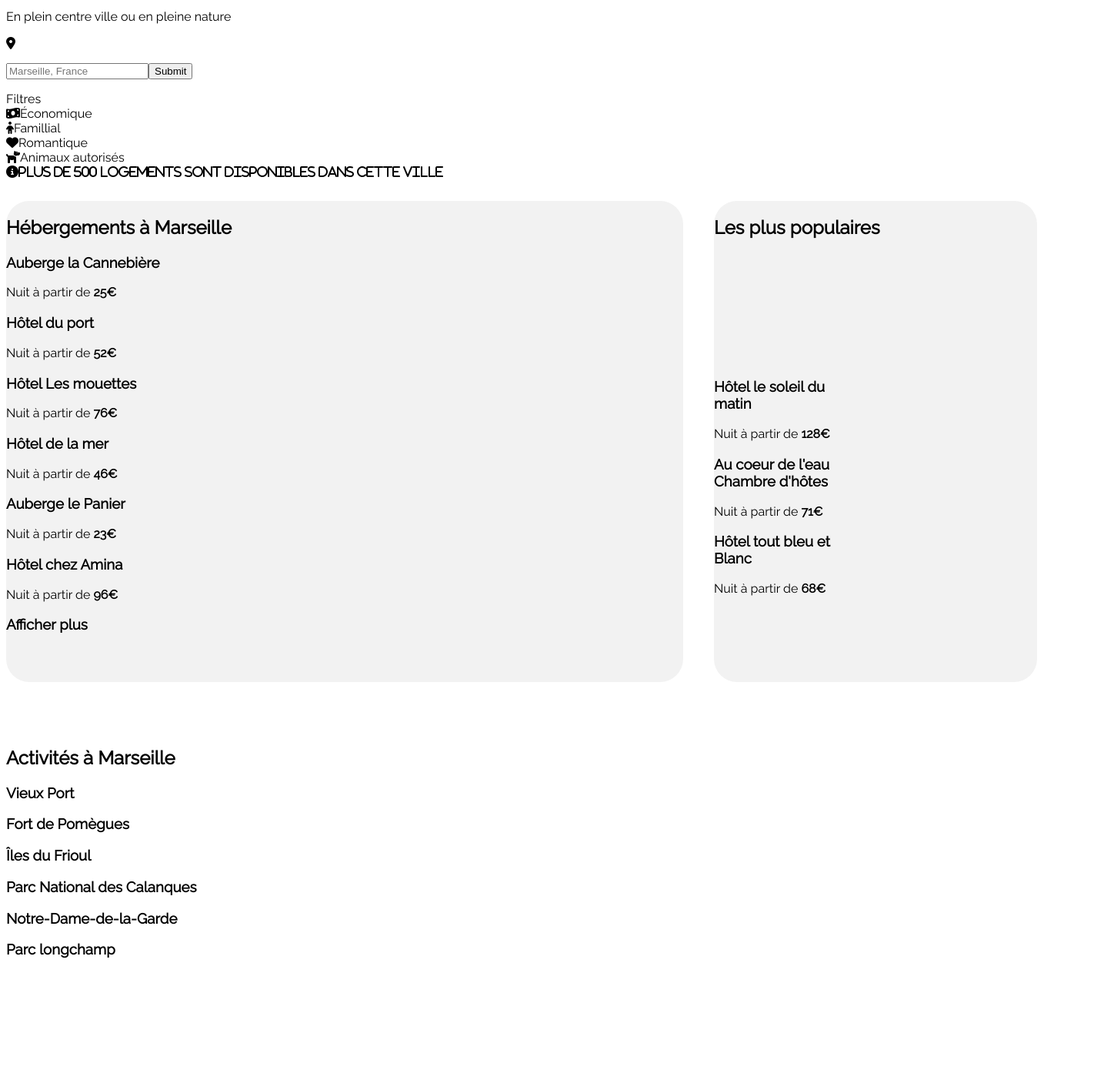
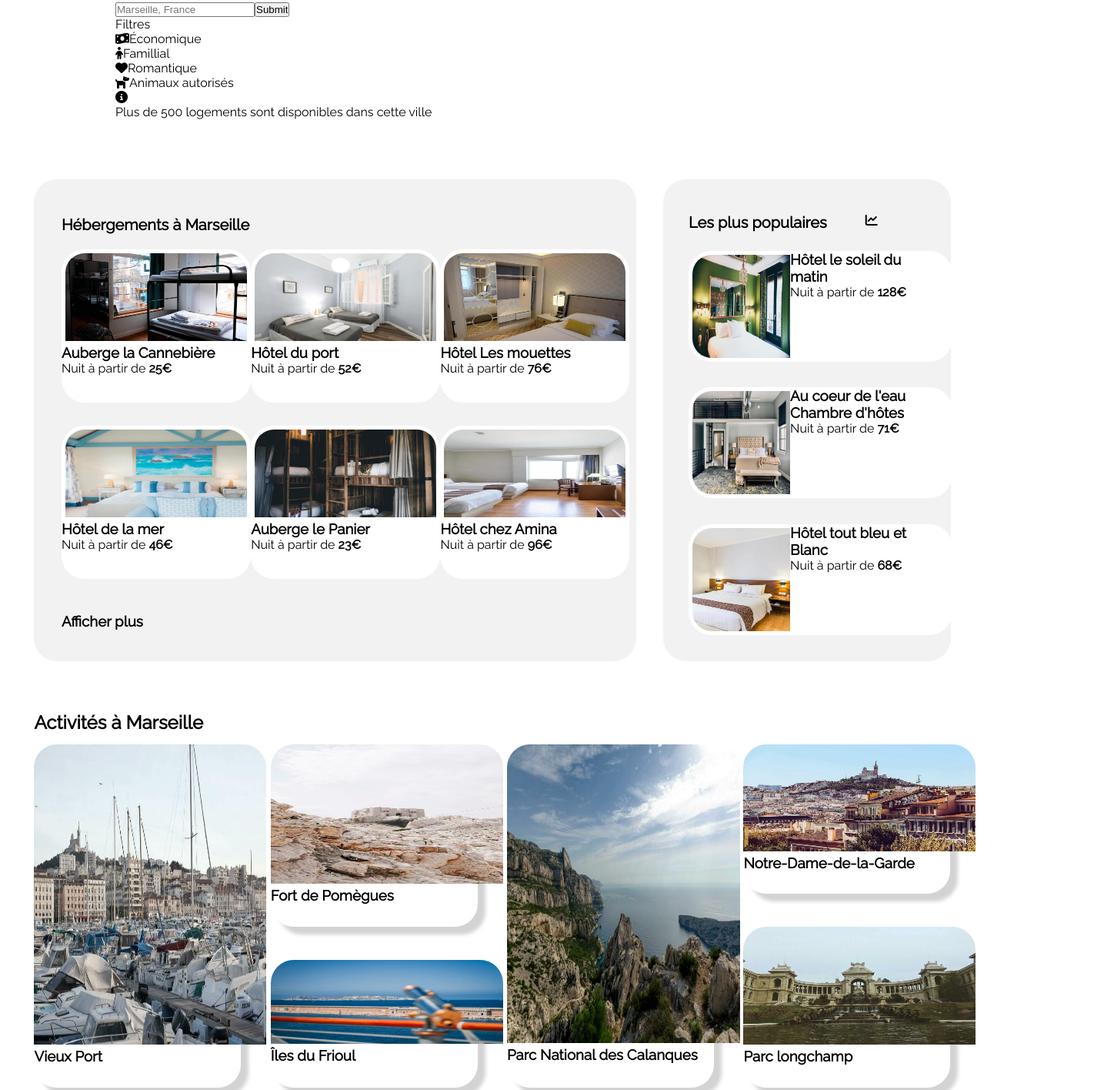
Before and after one commit to Copernic-Tonic/Openclassrooms-Projet2, a plain HTML site: page index.html in a window 1280 px wide. Shown: the part 194-1610 px from the top of the page at 77% size, 1448 px wide, since content can reach past the window. Drawn offline with Linux system fonts and the light colour scheme.

Commit message:
nouveau commit

```diff
--- a/index.html
+++ b/index.html
@@ -1,12 +1,10 @@
 <!DOCTYPE html>
-    <html>
+    <html lang="fr">
         <head>
 
             <meta charset="UTF-8"/>
             <title>Projet Reservia</title>
-            <link rel="stylesheet" href="./styles/style_mobile.css">
-            <link rel="stylesheet" href="./styles/style_tablette.css">
-            <link rel="stylesheet" href="./styles/style_desktop.css">
+            <link rel="stylesheet" href="./styles/style.css">
             <script src="https://kit.fontawesome.com/80f90064c3.js" crossorigin="anonymous"></script>
             <link rel="preconnect" href="https://fonts.gstatic.com">
             <link href="https://fonts.googleapis.com/css2?family=Raleway&display=swap" rel="stylesheet">
@@ -19,9 +17,9 @@
 
             <header>
                 <div id="parent_header">
-                    <div class="logo"><p><img src="./images/logo/Reservia.svg" alt="logo_reservia"/></p></div>
-                    <div class="Hébergements"><a href="#ancre_Hébergement"><p>Hébergements</p></a></div>
-                    <div class="Activités"><a href="#ancre_Activités"><p>Activités</p></a></div>
+                    <div class="logo"><img src="./images/logo/Reservia.svg" alt="logo_reservia"/></div>
+                    <div class="Hébergements"><a href="#ancre_Hébergement">Hébergements</a></div>
+                    <div class="Activités"><a href="#ancre_Activités">Activités</a></div>
                     <div class="Sinscrire"><p>S'inscrire</p></div>
                 </div>
             </header>
@@ -47,7 +45,7 @@
                         <div class="Animaux autorisés"><i class="fas fa-dog"></i>Animaux autorisés</div>
                     </div>
                     <div class="p2">
-                        <p<i class="fas fa-info-circle"></i>Plus de 500 logements sont disponibles dans cette ville</p>
+                        <i class="fas fa-info-circle"></i><p>Plus de 500 logements sont disponibles dans cette ville</p>
                     </div>
                 </div>
             </nav>
@@ -60,42 +58,42 @@
                     <div class="h2_section_Hébergement"><h2 id="ancre_Hébergement">Hébergements à Marseille</h2></div>
 
                     <div class="hébergement_vignette1">
-                        <div class="image_h_vignette1"></div>
+                        <div class="image_h_vignette1"><img src="./images/hebergements/4_small/marcus-loke-WQJvWU_HZFo-unsplash.jpg" alt="Auberge la Cannebière"/></div>
                         <div class="h3_h_vignette1"><h3>Auberge la Cannebière</h3></div>
                         <div class="p_h_vignette1"><p>Nuit à partir de <strong>25€</strong></p></div>
                         <div class="notation_h_vignette1"></div>
                     </div>
 
                     <div class="hébergement_vignette2">
-                        <div class="image_h_vignette2"></div>
+                        <div class="image_h_vignette2"><img src="./images/hebergements/4_small/fred-kleber-gTbaxaVLvsg-unsplash.jpg" alt="Hôtel du port"/></div>
                         <div class="h3_h_vignette2"><h3>Hôtel du port</h3></div>
                         <div class="p_h_vignette2"><p>Nuit à partir de <strong>52€</strong></p></div>
                         <div class="notation_h_vignette2"></div>
                     </div>
 
                     <div class="hébergement_vignette3">
-                        <div class="image_h_vignette3"></div>
+                        <div class="image_h_vignette3"><img src="./images/hebergements/4_small/reisetopia-B8WIgxA_PFU-unsplash.jpg" alt="Hôtel Les mouettes"></div>
                         <div class="h3_h_vignette3"><h3>Hôtel Les mouettes</h3></div>
                         <div class="p_h_vignette3"><p>Nuit à partir de <strong>76€</strong></p></div>
                         <div class="notation_h_vignette3"></div>
                     </div>
 
                     <div class="hébergement_vignette4">
-                        <div class="image_h_vignette4"></div>
+                        <div class="image_h_vignette4"><img src="./images/hebergements/4_small/annie-spratt-Eg1qcIitAuA-unsplash.jpg" alt="Hôtel de la mer"></div>
                         <div class="h3_h_vignette4"><h3>Hôtel de la mer</h3></div>
                         <div class="p_h_vignette4">Nuit à partir de <strong>46€</strong></div>
                         <div class="notation_h_vignette4"></div>
                     </div>
 
                     <div class="hébergement_vignette5">
-                        <div class="image_h_vignette5"></div>
+                        <div class="image_h_vignette5"><img src="./images/hebergements/4_small/nicate-lee-kT-ZyaiwBe0-unsplash.jpg" alt="Auberge le Panier"></div>
                         <div class="h3_h_vignette5"><h3>Auberge le Panier</h3></div>
                         <div class="p_h_vignette5">Nuit à partir de <strong>23€</strong></div>
                         <div class="notation_h_vignette5"></div>
                     </div>
 
                     <div class="hébergement_vignette6">
-                        <div class="image_h_vignette6"></div>
+                        <div class="image_h_vignette6"><img src="./images/hebergements/4_small/febrian-zakaria-M6S1WvfW68A-unsplash.jpg" alt="Hôtel chez Amina"></div>
                         <div class="h3_h_vignette6"><h3>Hôtel chez Amina</h3></div>
                         <div class="p_h_vignette6"><p>Nuit à partir de <strong>96€</strong></p></div>
                         <div class="notation_h_vignette6"></div>
@@ -111,27 +109,27 @@
 
                 <div class="parent_populaires">
 
-                    <div class="flex_populaire+logo">
+                    <div class="flex_populairelogo">
                         <div class="h2_section_populaires"><h2>Les plus populaires</h2></div>
-                        <div class="logo"></div>
+                        <div class="logo"><i class="fas fa-chart-line"></i></div>
                     </div>
 
                     <div class="populaire_vignette1">
-                        <div class="image_p_vignette1"></div>
+                        <div class="image_p_vignette1"><img src="./images/hebergements/4_small/emile-guillemot-Bj_rcSC5XfE-unsplash.jpg" alt="Hôtel le soleil du matin"></div>
                         <div class="h3_p_vignette1"><h3>Hôtel le soleil du<br/> matin</h3></div>
                         <div class="p_p_vignette1"><p>Nuit à partir de <strong>128€</strong></p></div>
                         <div class="notation_p_vignette1"></div>
                     </div>
 
                     <div class="populaire_vignette2">
-                        <div class="image_p_vignette2"></div>
+                        <div class="image_p_vignette2"><img src="./images/hebergements/4_small/aw-creative-VGs8z60yT2c-unsplash.jpg" alt="Au coeur de l'eau Chambre d'hôtes"></div>
                         <div class="h3_p_vignette2"><h3>Au coeur de l'eau<br/> Chambre d'hôtes</h3></div>
                         <div class="p_p_vignette2"><p>Nuit à partir de <strong>71€</strong></p></div>
                         <div class="notation_p_vignette2"></div>
                     </div>
 
                     <div class="populaire_vignette3">
-                        <div class="image_p_vignette3"></div>
+                        <div class="image_p_vignette3"><img src="./images/hebergements/4_small/febrian-zakaria-sjvU0THccQA-unsplash.jpg" alt="Hôtel tout bleu et Blanc"></div>
                         <div class="h3_p_vignette3"><h3>Hôtel tout bleu et<br/> Blanc</h3></div>
                         <div class="p_p_vignette3"><p>Nuit à partir de <strong>68€</strong></p></div>
                         <div class="notation_p_vignette3"></div>
@@ -149,32 +147,32 @@
                     <div class="h2_activité"><h2 id="ancre_Activités">Activités à Marseille</h2></div>
 
                     <div class="vignette1_activité">
-                        <div class="image_a_vignette1"></div>
+                        <div class="image_a_vignette1"><img src="./images/activites/4_small/reno-laithienne-QUgJhdY5Fyk-unsplash.jpg" alt="Vieux Port"></div>
                         <div class="h3_a_vignette1"><h3>Vieux Port</h3></div>
                     </div>
 
-                    <div class="vignette2_activités">
-                        <div class="image_a_vigniette2"></div>
+                    <div class="vignette2_activité">
+                        <div class="image_a_vigniette2"><img src="./images/activites/4_small/paul-hermann-QFTrLdQIRhI-unsplash.jpg" alt="Fort de Pomègues"></div>
                         <div class="h3_a_vignette2"><h3>Fort de Pomègues</h3></div>
                     </div>
 
-                    <div class="vignette3_activités">
-                        <div class="image_a_vignette3"></div>
+                    <div class="vignette3_activité">
+                        <div class="image_a_vignette3"><img src="./images/activites/4_small/kevin-hikari-rV_Qd1l-VXg-unsplash.jpg" alt="Îles du Frioul"></div>
                         <div class="h3_a_vignette3"><h3>Îles du Frioul</h3></div>
                     </div>
 
-                    <div class="vignette4_activités">
-                        <div class="image_a_vignette4"></div>
+                    <div class="vignette4_activité">
+                        <div class="image_a_vignette4"><img src="./images/activites/4_small/kilyan-sockalingum-NR8-cBCN3aI-unsplash.jpg" alt="Parc National des Calanques"></div>
                         <div class="h3_a_vignette4"><h3>Parc National des Calanques</h3></div>
                     </div>
 
-                    <div class="vignette5_activités">
-                        <div class="image_a_vignette5"></div>
+                    <div class="vignette5_activité">
+                        <div class="image_a_vignette5"><img src="./images/activites/4_small/florian-wehde-xW9e8gdotxI-unsplash.jpg" alt="Notre-Dame-de-la-Garde"></div>
                         <div class="h3_a_vignette5"><h3>Notre-Dame-de-la-Garde</h3></div>
                     </div>
 
-                    <div class="vignette6_activités">
-                        <div class="image_a_vignette6"></div>
+                    <div class="vignette6_activité">
+                        <div class="image_a_vignette6"><img src="./images/activites/4_small/lena-paulin-wH2-EJoDcV0-unsplash.jpg" alt="Parc longchamp"></div>
                         <div class="h3_a_vignette6"><h3>Parc longchamp</h3></div>
                     </div>
 
--- /dev/null
+++ b/styles/style.css
@@ -0,0 +1,371 @@
+
+body  {
+    font-family: 'Raleway', Arial, Helvetica, sans-serif;
+}
+
+* {
+    margin: 0;
+    padding: 0;
+}
+
+/*--------------------------------------------- partie header --------------------------------------------------------*/
+
+#parent_header{
+    max-width: 1440px;
+    height: 129px;
+    margin: 0 auto 0 auto;
+    display: flex;
+    flex-direction: row;
+    justify-content: space-between;
+    align-items: center;
+}
+
+#parent_header a {
+    text-decoration: none;
+    color: #0065FC;
+}
+
+#parent_header a:hover {
+    font-weight: bold;
+}
+
+#parent_header p {
+    color: #0065FC;
+    font-weight: bold;
+}
+
+.logo {
+    padding-left: 50px;
+    flex-grow: 2;
+}
+
+.Hébergements {
+    padding: 55px 33.5px 0 33.5px;
+    align-self: flex-start;
+}
+
+.Hébergements:hover {
+    border-top: 2px solid #0065FC;
+}
+
+.Activités {
+    padding: 55px 33.5px 0 33.5px;
+    align-self: flex-start;
+}
+
+.Activités:hover {
+    border-top: 2px solid #0065FC;
+}
+
+.Sinscrire {
+    padding: 55px 50px 0 50px;
+    align-self: flex-start;
+}
+
+.Sinscrire:hover {
+    border-top: 2px solid #0065FC;
+}
+
+
+/*------------------------------------------------------- partie nav -------------------------------------------------------------*/
+
+#parent_nav {
+    max-width: 1440px;
+    height: 298px;
+    padding: 0 50px 0 150px;
+    margin: auto;
+}
+
+/*------------------------------------fin de la partie nav---debut des sections-------------------------------------*/
+
+#parent_section {
+    max-width: 1440px;
+    height: 1240px;
+    margin: auto;
+    padding: 0;
+    display: grid;
+    grid-template-columns: 3.472% 61.111% 2.777% 29.166% 3.747%;
+    grid-template-rows: 626px 65px 489px 60px;
+}
+
+/*------------------------------------------------- section Hébergement ------------------------------------------------------*/
+
+.parent_Hébergements {
+    background-color: #f2f2f2;
+    border-radius: 30px;
+    margin: 0;
+    padding: 0;
+    grid-row: 1 / 2;
+    grid-column: 2;
+    display: grid;
+    grid-template-columns: 4.545% 27.954% 3.522% 27.954% 3.522% 27.954% 4.545%;
+    grid-template-rows: 7.507% 2.555% 4.472% 31.789% 4.792% 31.789% 7.028% 2.396% 7.987%;
+}
+
+.parent_Hébergements img {
+    width: 236px;
+    height: 114px;
+    border-radius: 30px 30px 0 0;
+    padding: 5px 5px 0 5px;
+}
+
+.parent_Hébergements h2 {
+    font-weight: 1000;
+    font-size: 1.25em;
+}
+.h2_section_Hébergement {
+    grid-column: 2 / 5;
+    grid-row: 2 / 3;
+}
+
+.hébergement_vignette1 {
+    background-color: white;
+    width: 246px;
+    height: 199px;
+    border-radius: 30px;
+    grid-column: 2 / 3;
+    grid-row: 4 / 5;
+}
+
+.hébergement_vignette2 {
+    background-color: white;
+    width: 246px;
+    height: 199px;
+    border-radius: 30px;
+    grid-column: 4 / 5;
+    grid-row: 4 / 5;
+}
+
+.hébergement_vignette3 {
+    background-color: white;
+    width: 246px;
+    height: 199px;
+    border-radius: 30px;
+    grid-column: 6 / 7;
+    grid-row: 4 / 5;
+}
+
+.hébergement_vignette4 {
+    background-color: white;
+    width: 246px;
+    height: 199px;
+    border-radius: 30px;
+    grid-column: 2 / 3;
+    grid-row: 6 / 7;
+}
+
+.hébergement_vignette5 {
+    background-color: white;
+    width: 246px;
+    height: 199px;
+    border-radius: 30px;
+    grid-column: 4 / 5;
+    grid-row: 6 / 7;
+}
+
+.hébergement_vignette6 {
+    background-color: white;
+    width: 246px;
+    height: 199px;
+    border-radius: 30px;
+    grid-column: 6 / 7;
+    grid-row: 6 / 7;
+}
+
+.Afficher_plus {
+    grid-column: 2 / 3;
+    grid-row: 8 / 9;
+}
+/*-------------------------------------------------- section populaire -------------------------------------------------------*/
+
+.parent_populaires {
+    background-color: #f2f2f2;
+    border-radius: 30px;
+    margin: 0;
+    padding: 0;
+    grid-row: 1 / 2;
+    grid-column: 4 / 5;
+    display: grid;
+    grid-template-columns: 8.809% 81.666% 9.525%;
+    grid-template-rows: 7.04% 2.88% 4.96% 23.04% 5.28% 23.04% 5.28% 23.04% 5.44%;
+}
+
+.parent_populaires img {
+    width: 127px;
+    height: 134px;
+    border-radius: 30px 0 0 30px;
+    padding: 5px 0 5px 5px;
+    float: left;
+}
+.parent_populaires h2 {
+    font-size: 1.25em;
+    font-weight: 2000;
+}
+
+.flex_populairelogo {
+    width: 343px;
+    grid-column: 2;
+    grid-row: 2;
+    display: flex;
+    flex-direction: row;
+    justify-content: space-between;
+}
+
+.populaire_vignette1 {
+    width: 343px;
+    height: 144px;
+    background-color: white;
+    border-radius: 30px;
+    grid-column: 2 / 3;
+    grid-row: 4 / 5;
+}
+
+.populaire_vignette2 {
+    width: 343px;
+    height: 144px;
+    background-color: white;
+    border-radius: 30px;
+    grid-column: 2 / 3;
+    grid-row: 6 / 7;
+}
+
+.populaire_vignette3 {
+    width: 343px;
+    height: 144px;
+    background-color: white;
+    border-radius: 30px;
+    grid-column: 2 / 3;
+    grid-row: 8 / 9;
+}
+
+/*------------------------------------------------------ section activités -----------------------------------------------------------*/
+
+.parent_activités {
+    margin: 0;
+    padding: 0;
+    grid-row: 3 / 4;
+    grid-column: 2 / 5;
+    display: grid;
+    grid-template-columns: 22.587% 3.217% 22.587% 3.217% 22.587% 3.218% 22.587%;
+    grid-template-rows: 3.680% 5.112% 39.672% 8.793% 8.793% 33.95%;
+}
+
+.h2_activité {
+    grid-column: 1;
+    grid-row: 1;
+}
+
+.vignette1_activité {
+    grid-column: 1;
+    grid-row: 3 / 7;
+    background-color: white;
+    border-radius: 30px;
+    box-shadow: 10px 10px 5px lightgray;
+}
+
+.vignette1_activité img {
+    width: 302px;
+    height: 390px;
+    border-radius: 30px 30px 0 0;
+}
+
+.vignette2_activité {
+    grid-column: 3 / 4;
+    grid-row: 3 / 5;
+    background-color: white;
+    border-radius: 30px;
+    box-shadow: 10px 10px 5px lightgray;
+}
+
+.vignette2_activité img {
+    width: 302px;
+    height: 181px;
+    border-radius: 30px 30px 0 0;
+}
+
+.vignette3_activité {
+    grid-column: 3 / 4;
+    grid-row: 6;
+    background-color: white;
+    border-radius: 30px;
+    box-shadow: 10px 10px 5px lightgray;
+}
+
+.vignette3_activité img {
+    width: 302px;
+    height: 109px;
+    border-radius: 30px 30px 0 0;
+}
+
+.vignette4_activité {
+    grid-column: 5 / 6;
+    grid-row: 3 / 7;
+    background-color: white;
+    border-radius: 30px;
+    box-shadow: 10px 10px 5px lightgray;
+}
+
+.vignette4_activité img {
+    width: 303px;
+    height: 388px;
+    border-radius: 30px 30px 0 0;
+}
+
+.vignette5_activité {
+    grid-column: 7;
+    grid-row: 3 / 4;
+    background-color: white;
+    border-radius: 30px;
+    box-shadow: 10px 10px 5px lightgray;
+}
+
+.vignette5_activité img {
+    width: 302px;
+    height: 139px;
+    border-radius: 30px 30px 0 0;
+}
+
+.vignette6_activité {
+    grid-column: 7;
+    grid-row: 5 / 7;
+    background-color: white;
+    border-radius: 30px;
+    box-shadow: 10px 10px 5px lightgray;
+}
+
+.vignette6_activité img {
+    width: 302px;
+    height: 153px;
+    border-radius: 30px 30px 0 0;
+}
+/*--------------------------------------------- partie footer ---------------------------------------------------------------------*/
+footer {
+    background-color: #F2F2F2;
+}
+
+.parent_footer {
+    max-width: 1440px;
+    height: 218px;
+    margin: auto;
+    display: flex;
+    flex-direction: row;
+    justify-content: space-around;
+    flex-wrap: nowrap;
+
+}
+
+.À_propos {
+    width: 448px;
+    height: 115px;
+}
+
+.Nos_hébergements {
+    width: 448px;
+    height: 115px;
+}
+
+.Assistance {
+    width: 448px;
+    height: 115px;
+}
+}
--- a/styles/style_desktop.css
+++ /dev/null
@@ -1,170 +0,0 @@
-@media screen and (min-width: 1024px){
-
-body{
-    font-family: 'Raleway', Arial, Helvetica, sans-serif;
-}
-
-.logo{
-    width: 288px;
-    height: 129px;
-    margin: auto;
-    padding-top: 14px;
-    flex: 20;
-    justify-content: center;
-}
-
-
-#parent_header{
-    width: 1440px;
-    height: 129px;
-    margin: 0 auto;
-    display: flex;
-    flex-direction: row;
-    justify-content: space-between;
-    align-items: flex-end;
-}
-
-.Hébergements{
-    width: 162px;
-    height: 129px;
-    padding-top: 18px;
-    text-align: center;
-    margin: auto;
-    flex: 3;
-}
-
-.Activités{
-    width: 153px;
-    height: 129px;
-    padding-top: 18px;
-    text-align: center;
-    margin: auto;
-    flex: 2;
-}
-
-.Sinscrire{
-    width: 116px;
-    height: 129px;
-    padding-top: 18px;
-    text-align: center;
-    margin: auto;
-}
-
-.Hébergements:hover{
-    border-top: 2px solid #0065FC;
-}
-
-.Activités:hover{
-    border-top: 2px solid #0065FC;
-}
-
-.Sinscrire:hover{
-    border-top: 2px solid #0065FC;
-}
-
-a{
-    text-decoration: none #0065FC;
-    font-weight: normal;
-    color: #0065FC;
-}
-a:hover{
-    font-weight: bold;
-}
-
-.Sinscrire p:hover{
-    font-weight: bold;
-    color: #0065FC;
-}
-
-.Sinscrire p{
-    font: normal;
-    color: #0065FC;
-}
-
-/*------------------------------------fin du header---debut de la partie nav-------------------------------------------*/
-
-nav {
-    width: 1440px;
-    height: 298px;
-    margin:  auto;
-}
-
-/*------------------------------------fin de la partie nav---debut des sections-------------------------------------*/
-
-#parent_section {
-    width: 1440px;
-    height: 1240px;
-    margin: auto;
-    padding: 0;
-    display: grid;
-    grid-template-columns: 880px 40px 420px;
-    grid-template-rows: 625px 64px 489px 61px;
-}
-
-/*------------------------------------------------- section Hébergement ------------------------------------------------------*/
-
-.parent_Hébergements {
-    background-color: #f2f2f2;
-    border-radius: 30px;
-    margin: 0;
-    padding: 0;
-    width: 880px;
-    height: 625px;
-    grid-row: 1 / 2;
-    grid-column: 1;
-}
-
-/*-------------------------------------------------- section populaire -------------------------------------------------------*/
-
-.parent_populaires {
-    background-color: #f2f2f2;
-    border-radius: 30px;
-    margin: 0;
-    padding: 0;
-    width: 420px;
-    height: 625px;
-    grid-row: 1 / 2;
-    grid-column: 3;
-}
-
-/*------------------------------------------------------ section activités -----------------------------------------------------------*/
-
-.parent_activités {
-    margin: 0;
-    padding: 0;
-    width: 1337px;
-    height: 489px;
-    grid-row: 3 / 4;
-    grid-column: 1 / 3;
-
-}
-
-/*------------------------------------ fin des parties sections ------------- debut de la partie footer -------------------------*/
-
-.parent_footer {
-    background-color: #F2F2F2;
-    width: 1440px;
-    height: 218px;
-    margin: auto;
-    display: flex;
-    flex-direction: row;
-    justify-content: space-around;
-    wrap: nowrap;
-
-}
-
-.À_propos {
-    width: 448px;
-    height: 115px;
-}
-
-.Nos_hébergements {
-    width: 448px;
-    height: 115px;
-}
-
-.Assistance {
-    width: 448px;
-    height: 115px;
-}
-}
--- a/styles/style_mobile.css
+++ /dev/null
@@ -1,88 +0,0 @@
-@media screen and (max-width: 338px){
-
-body
-{
-    font-family: 'Raleway'  ;
-    margin: unset;
-}
-
-#parent_header
-{
-    width: 338px;
-    height: 119px;
-    display: grid;
-    grid-template-columns: 1fr 1fr;
-    grid-template-rows: 1fr 1fr;
-}
-
-.logo:nth-child(1)
-{
-    order: 1;
-    position: relative;
-    left: 12px;
-}
-
-.Hébergements:nth-child(2)
-{
-    order: 3;
-    width: 169px;
-    height: auto;
-    text-align: center;
-    border-bottom: 3px solid gray;
-}
-
-.Sinscrire:nth-child(4)
-{
-    order: 2;
-    color: #0065FC;
-    font-weight: normal;
-    text-align: center;
-    height: auto;
-    position: relative;
-    top: 18px;
-    left: 30px;
-}
-
-.Activités:nth-child(3)
-{
-    order: 4;
-    text-align: center;
-    border-bottom: 3px solid gray;
-}
-
-a
-{
-    text-decoration: none;
-    color: #0065FC;
-}
-
-.Hébergements:hover
-{
-    border-bottom: 3px solid #0065FC;
-    font-weight: bold;
-}
-
-.Activités:hover
-{
-    border-bottom: 3px solid #0065FC;
-    font-weight: bold
-}
-
-.Sinscrire:hover
-{
-    font-weight: bold;
-}
-/*---------------------------------fin du header-------------------------------*/
-#parent_nav
-{
-    height: 498px;
-    width: 338px;
-    display: flex;
-    flex-direction: column;
-    justify-content: space-between;
-}
-
-
-
-
-}
--- a/styles/style_tablette.css
+++ /dev/null
@@ -1,7 +0,0 @@
-@media screen and (max-width: 740px) and (min-width: 338px){
-body
-{
-    font-family: Arial, Helvetica, sans-serif;
-}
-
-}
```
